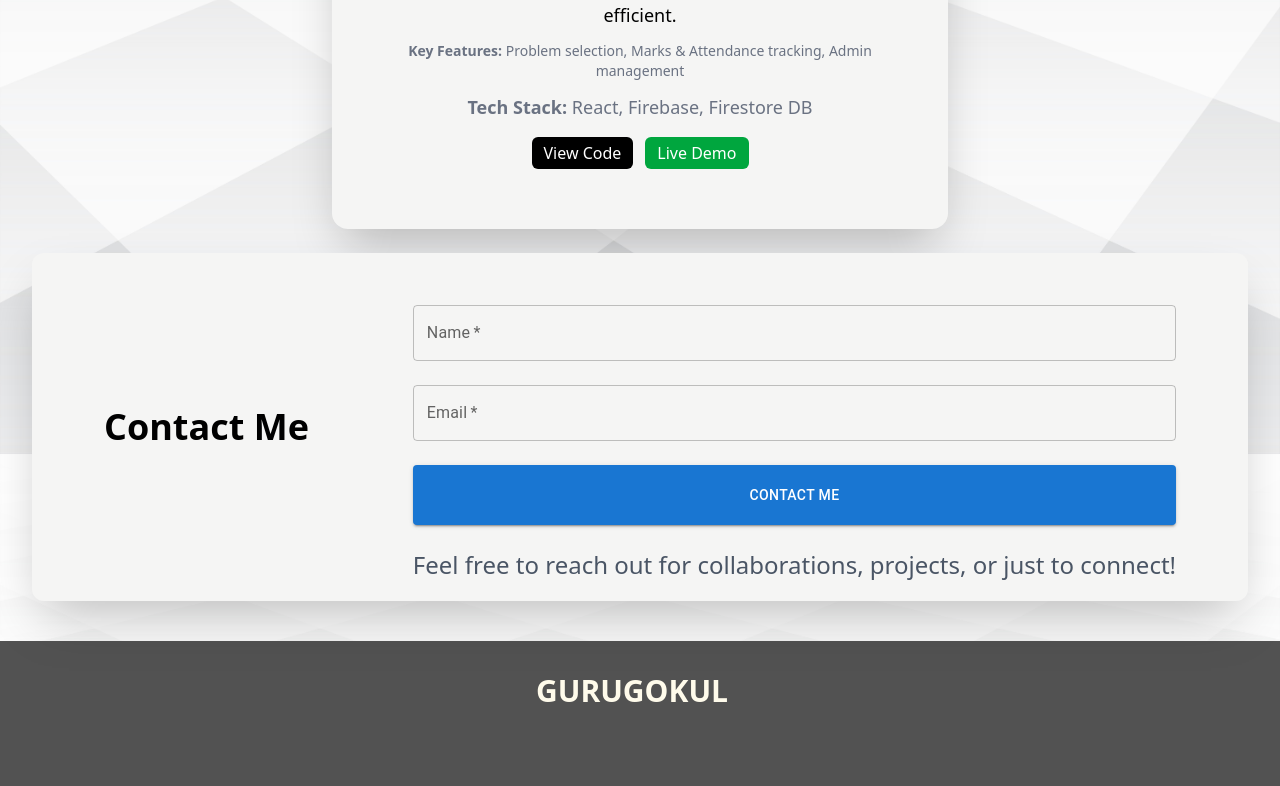
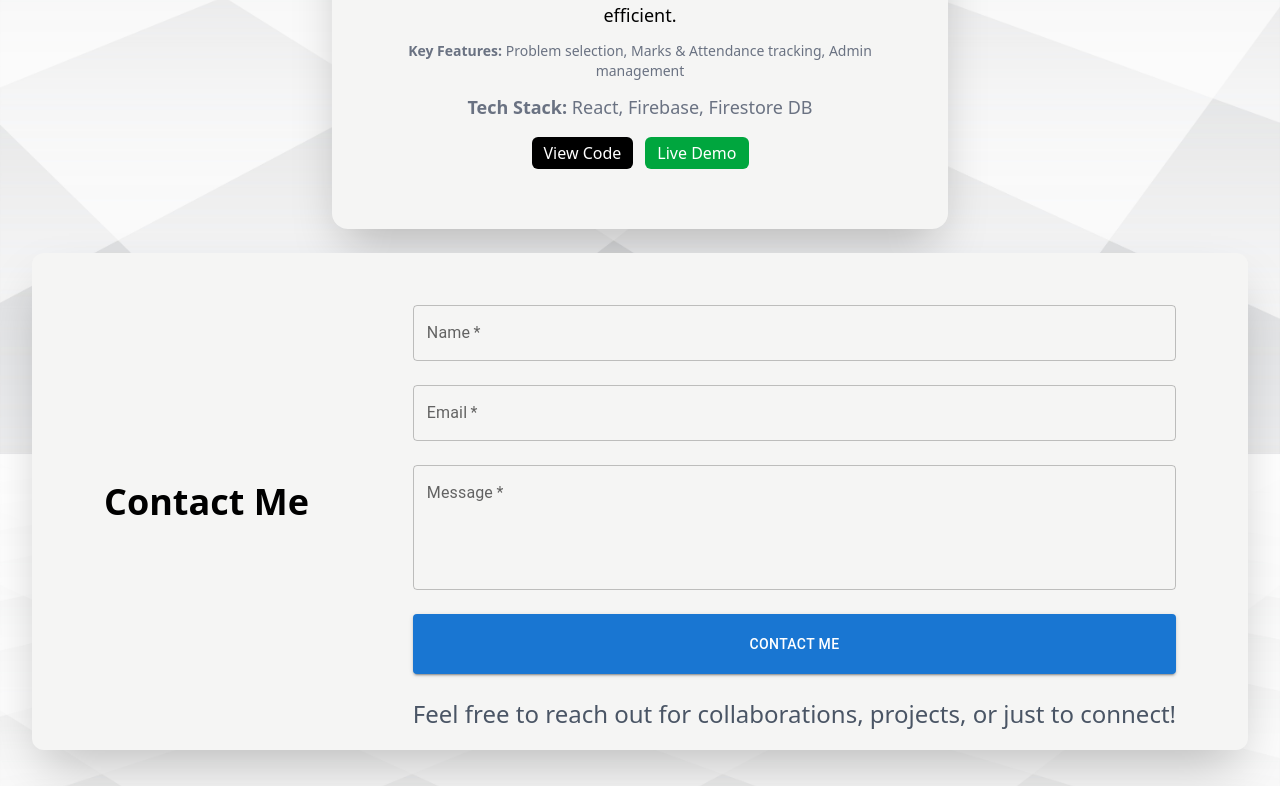
Before and after one commit to Gurugokul05/portfolio, a React (Vite) app: page / in a window 1280 px wide. Shown: the part 3813-4599 px from the top of the page. Built offline with nearby package versions, Linux system fonts and the light colour scheme; a web font is replaced by a local one.

Commit message:
Added contact me logic and final commit

```diff
--- a/package.json
+++ b/package.json
@@ -16,6 +16,7 @@
     "@tailwindcss/vite": "^4.1.13",
     "aos": "^2.3.4",
     "bootstrap": "^5.3.8",
+    "emailjs-com": "^3.2.0",
     "lucide-react": "^0.544.0",
     "react": "^19.1.1",
     "react-bootstrap": "^2.10.10",
@@ -23,6 +24,7 @@
     "react-helmet": "^6.1.0",
     "react-icons": "^5.5.0",
     "react-router-dom": "^7.9.1",
+    "sweetalert2": "^11.23.0",
     "tailwindcss": "^4.1.13"
   },
   "devDependencies": {
--- a/src/components/Portfolio.jsx
+++ b/src/components/Portfolio.jsx
@@ -8,6 +8,8 @@ import Button from "@mui/material/Button";
 import TextField from "@mui/material/TextField";
 import { FaGithub } from "react-icons/fa";
 import { FaLinkedin } from "react-icons/fa";
+import emailjs from "emailjs-com";
+import Swal from "sweetalert2";
 import "./Portfolio.css";
 
 const Portfolio = () => {
@@ -15,6 +17,65 @@ const Portfolio = () => {
     AOS.init({ duration: 1000, once: true });
   }, []);
   const [showMenu, setShowMenu] = useState(false);
+  const [name, setName] = useState("");
+  const [email, setEmail] = useState("");
+  const [message, setMessage] = useState("");
+
+  const handleSubmit = (e) => {
+    e.preventDefault();
+    try {
+      const SERVICE_ID = import.meta.env.VITE_SERVICE_ID;
+      const TEMPLATE_ID = import.meta.env.VITE_TEMPLATE_ID;
+      const TEMPLATE_ID_OWNER = import.meta.env.VITE_TEMPLATE_ID_OWNER;
+      const USER_ID = import.meta.env.VITE_PUBLIC_KEY;
+
+      const templateParamsOwner = {
+        from_name: name,
+        from_email: email,
+        message: message,
+      };
+
+      const templateParamsUser = {
+        to_name: name,
+        to_email: email,
+        from_name: "Gurugokul",
+      };
+      emailjs.send(SERVICE_ID, TEMPLATE_ID, templateParamsUser, USER_ID).then(
+        (response) => {
+          console.log("SUCCESS!", response.status, response.text);
+          Swal.fire(
+            "Sent!",
+            "Your message has been sent successfully.",
+            "success"
+          );
+          setName("");
+          setEmail("");
+          setMessage("");
+        },
+        (error) => {
+          console.log("FAILED...", error);
+          Swal.fire(
+            "Error",
+            "Something went wrong, please try again.",
+            "error"
+          );
+        }
+      );
+
+      emailjs
+        .send(SERVICE_ID, TEMPLATE_ID_OWNER, templateParamsOwner, USER_ID)
+        .then(
+          (response) => {
+            console.log("Owner Email SUCCESS!", response.status, response.text);
+          },
+          (error) => {
+            console.log("Owner Email FAILED...", error);
+          }
+        );
+    } catch (error) {
+      console.log(error.message);
+    }
+  };
   return (
     <div>
       <div className=" min-h-screen bg-[url('/18106012.jpg')] bg-cover bg-center bg-fixed">
@@ -280,7 +341,7 @@ const Portfolio = () => {
             data-aos="fade-up"
           >
             <img
-              src=" /Screenshot 2025-09-26 072852.png"
+              src="/Screenshot 2025-09-26 072852.png"
               alt="Project 1"
               className="w-auto mb-7 mx-auto rounded-2xl "
             />
@@ -323,7 +384,7 @@ const Portfolio = () => {
             data-aos="fade-up"
           >
             <img
-              src="public/club_registration.png"
+              src="/club_registration.png"
               alt="Project 2"
               className="w-auto mb-7 mx-auto rounded-2xl "
             />
@@ -369,7 +430,7 @@ const Portfolio = () => {
             data-aos="fade-up"
           >
             <img
-              src="public/club_dashboard.png"
+              src="/club_dashboard.png"
               alt="Project 3"
               className="w-auto mb-7 mx-auto rounded-2xl "
             />
@@ -420,30 +481,54 @@ const Portfolio = () => {
           </span>
           <br />
           <br />
-          <form action="" className="mt-8">
+          <form className="mt-8" onSubmit={handleSubmit}>
             <TextField
-              id="outlined-basic"
+              id="name-field"
               label="Name"
+              value={name}
               variant="outlined"
               className="md:w-full w-full"
               required
+              onChange={(e) => {
+                setName(e.target.value);
+              }}
             />
             <br />
             <br />
 
             <TextField
-              id="outlined-basic"
+              id="email-field"
+              name="email"
               label="Email"
               variant="outlined"
               className="md:w-full w-full"
               required
+              onChange={(e) => {
+                setEmail(e.target.value);
+              }}
             />
+            <br />
+            <br />
+            <TextField
+              id="message-field"
+              value={message}
+              label="Message"
+              variant="outlined"
+              className="md:w-full w-full"
+              required
+              multiline
+              rows={4}
+              onChange={(e) => {
+                setMessage(e.target.value);
+              }}
+            />
+
             <br />
             <br />
             <Button
               variant="contained"
               className="md:w-full md:h-15"
-              onSubmit={() => handleSubmit}
+              type="submit"
             >
               contact me
             </Button>
```
Also changed, not shown: 2 other files (tests, documents, lock files or other folders).
